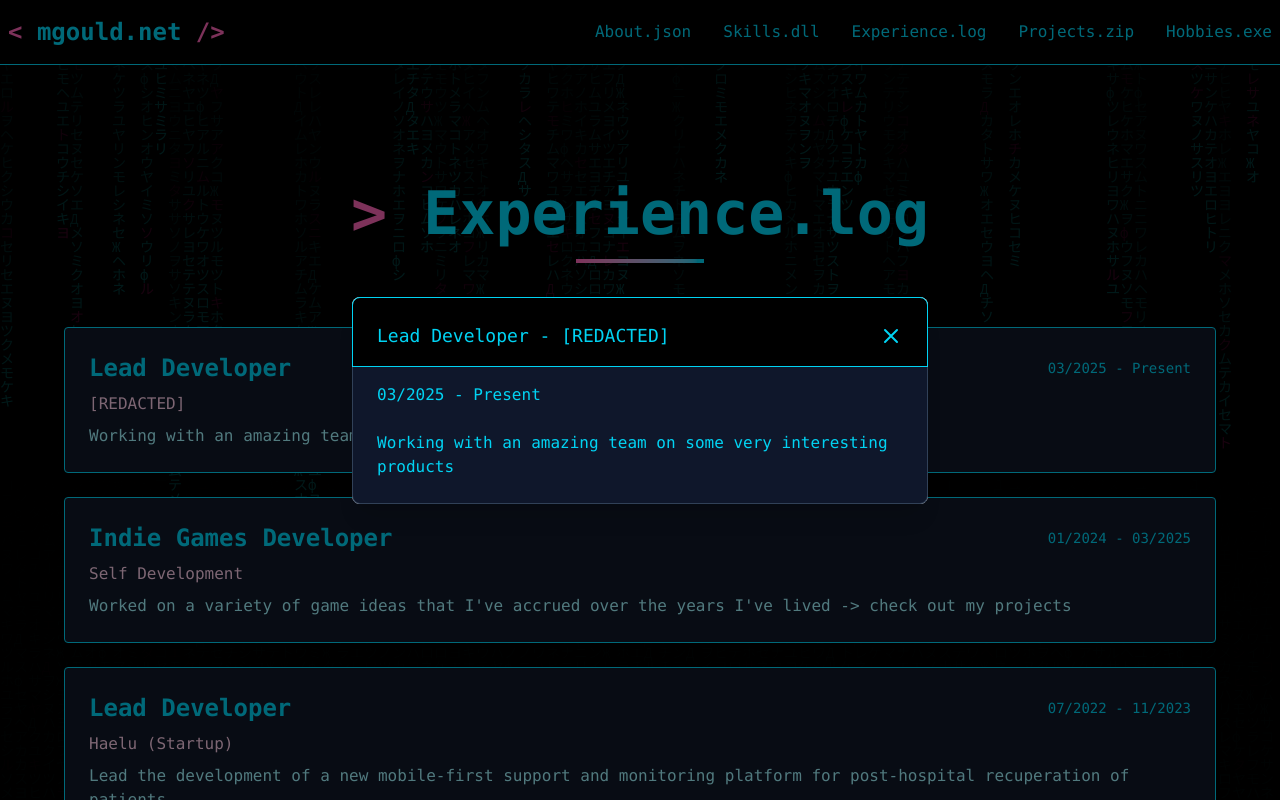
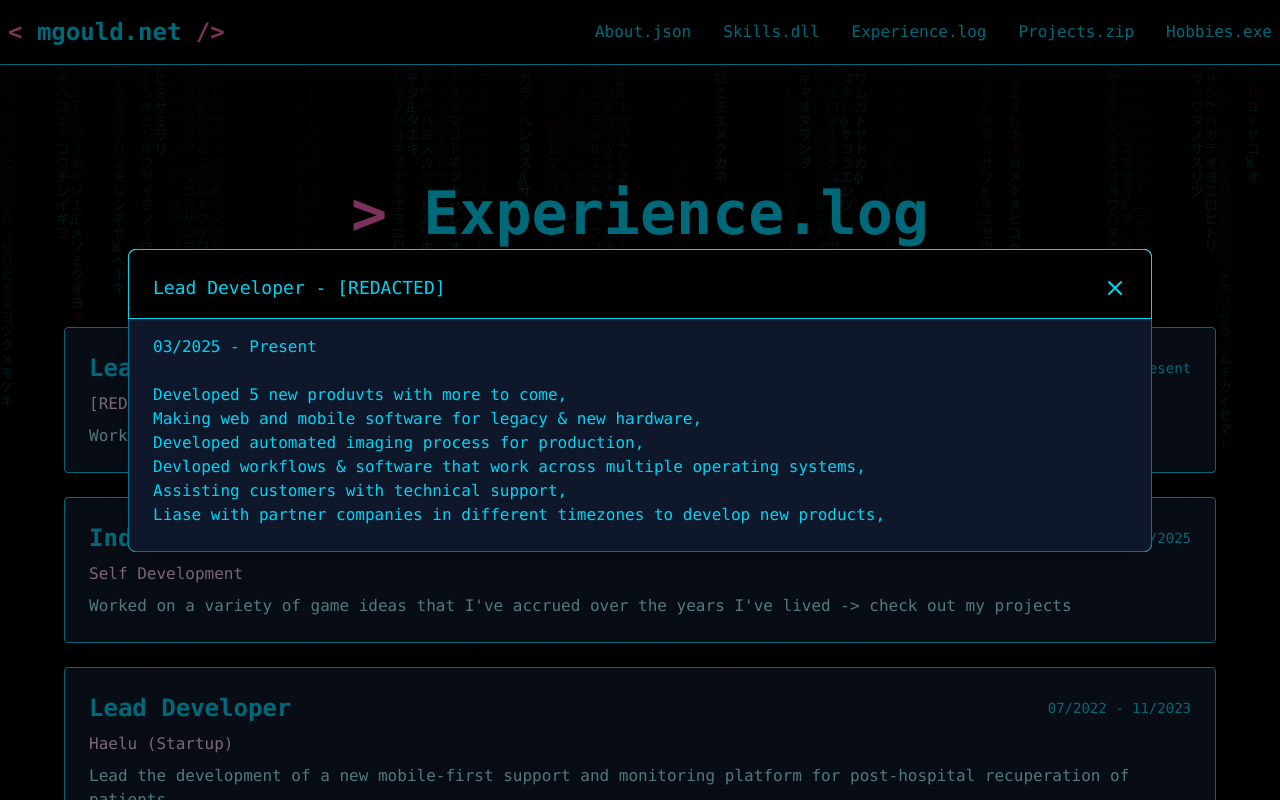
Before and after one commit to Matthew-E-Gould/github.io-DEV-BRANCHES, a SvelteKit app: page / in a window 1280 px wide. Both pictures are taken after a click on the element 640 px from the left and 2737 px from the top of the page. Shown: the part 2337-3137 px from the top of the page. Built offline with nearby package versions, Linux system fonts and the light colour scheme.

Commit message:
better copy

```diff
--- a/src/lib/components/fullWidthCardList.svelte
+++ b/src/lib/components/fullWidthCardList.svelte
@@ -34,5 +34,7 @@ let { experience } = $props();
 <Modal bind:showModal={modalToggle} title={modalTitle}>
     <h1>{selectedJob.period}</h1>
     <br>
-    <h2>{selectedJob.description}</h2>
+    {#each selectedJob.details.split('\n') as detail}
+        <h2>{detail}</h2>
+    {/each}
 </Modal>
--- a/src/lib/components/modal.svelte
+++ b/src/lib/components/modal.svelte
@@ -17,7 +17,7 @@
 
 {#if showModal}
     <div class="fixed inset-0 bg-black/50 flex items-center justify-center z-50">
-        <div class="bg-white rounded-lg shadow-xl max-w-xl w-full mx-4 max-h-[80%] flex flex-col">
+        <div class="bg-white rounded-lg shadow-xl w-[80%] mx-4 max-h-[80%] flex flex-col">
             <div class="flex justify-between items-center p-6 pb-4 border border-cyan-400 bg-black rounded-t-lg">
                 <h3 class="text-lg font-medium text-cyan-400">{title}</h3>
                 <button onclick={closeModal} class="text-cyan-400 hover:text-cyan-600" aria-label="Close">
@@ -26,7 +26,7 @@
                     </svg>
                 </button>
             </div>
-            <div class="flex-1 overflow-y-auto p-6 pt-4 bg-slate-900 border-l border-b border-r border-slate-700 text-cyan-400 rounded-b-lg">
+            <div class="flex-1 overflow-y-auto p-6 pt-4 bg-slate-900 border-l border-b border-r border-cyan-700 text-cyan-400 rounded-b-lg">
                 {@render children()}
             </div>
         </div>
--- a/src/routes/+page.svelte
+++ b/src/routes/+page.svelte
@@ -44,37 +44,43 @@
 			title: 'Lead Developer',
 			company: '[REDACTED]',
 			period: '03/2025 - Present',
-			description: 'Working with an amazing team on some very interesting products'
+			description: 'Working with an amazing team on some very interesting products',
+			details: 'Developed 5 new produvts with more to come,\nMaking web and mobile software for legacy & new hardware,\nDeveloped automated imaging process for production,\nDevloped workflows & software that work across multiple operating systems,\nAssisting customers with technical support,\nLiase with partner companies in different timezones to develop new products,\n',
 		},
 		{
 			title: 'Indie Games Developer',
 			company: 'Self Development',
 			period: '01/2024 - 03/2025',
-			description: "Worked on a variety of game ideas that I've accrued over the years I've lived -> check out my projects"
+			description: "Worked on a variety of game ideas that I've accrued over the years I've lived -> check out my projects",
+			details: "Proof of concept 2D grapplehook platformer in C#,\nProof of concept 2D side-scrolling shooter in C#,\nProof of concept 3D momentum-based platformer in C#,\nDeveloped a demo for a 2D tower defence game in C#,\nDeveloped a basic Text-based rpg in Rust,",
 		},
 		{
 			title: 'Lead Developer',
 			company: 'Haelu (Startup)',
 			period: '07/2022 - 11/2023',
-			description: 'Lead the development of a new mobile-first support and monitoring platform for post-hospital recuperation of patients'
+			description: 'Lead the development of a new mobile-first support and monitoring platform for post-hospital recuperation of patients',
+			details: 'Architected underlying automated systems,\nArchitected database to existing standard\nTrained 1 team member,\nDeveloped website full-stack,',
 		},
 		{
 			title: 'Lead Developer (Co-Founder)',
 			company: 'RECOVAR (Startup)',
 			period: '04/2021 - 06/2022',
-			description: 'Asset recovery platform that utilised a powerful offline mobile app to sync data gathered from remote locations'
+			description: 'Asset recovery platform that utilised a powerful offline mobile app to sync data gathered from remote locations',
+			details: 'Architected database to meet needs of users,\nDeveloped the back-end of the site to work with the front end design,\nDeveloped system to handle long process jobs and notify users when they were done,\nDeveloped a mobile application that would pull information from the database to be use either online or offline at a later point,\nBuilt a sync system so that the user could upload offline data when they had a network connection,',
 		},
 		{
 			title: 'Lead Developer (Co-Founder)',
 			company: 'Finative (Startup)',
 			period: '11/2019 - 01/2021',
-			description: 'Platform to assist small to medium enterpises to secure loans and grants during the pandemic'
+			description: 'Platform to assist small to medium enterpises to secure loans and grants during the pandemic',
+			details: 'Architected database to meet needs of users,\nDeveloped a dashboard that would give users different views based off what they wanted to do & their remainng tasks,\nDeveloped a widget that could be easily integrated onto any site to increase use of platform,',
 		},
 		{
 			title: 'Freelance Developer',
-			company: 'Multiple Companies',
+			company: 'Multiple (8) Companies',
 			period: '2012 - 2024',
-			description: 'Worked with a variety of startups to assist in the development of sites and to test applications'
+			description: 'Worked with a variety of startups to assist in the development of sites and to test applications',
+			details: 'Beta tested mobile and ipad applications,\nBeta tested web applications,\nGave userflow feeback to websites,\nDeveloped autonomous processes for websites,\nDeveloped on-boarding system for webistes,\nDeveloped dashbaord for websites,'
 		},
 	];
 
@@ -153,7 +159,7 @@
 	let iconInterval: number;
 
 	onMount(() => {
-		console.log("Site last updated at 2208 15th Jul 2025");
+		console.log("Site last updated at 1430 29th Nov 2025");
 		setTimeout(() => {activeSection = 'root'}, 10);
 		iconInterval = setInterval(() => {showAlt = !showAlt}, 750);
 	});
@@ -196,9 +202,7 @@
 		</Section>
 
 		<Section id="about" title="About.json" bind:activeSection={activeSection}>
-			<!-- should be made into its own component  -->
 			<About />
-
 		</Section>
 
 		<Section id="skills" title="Skills.dll" bind:activeSection={activeSection}>
```
